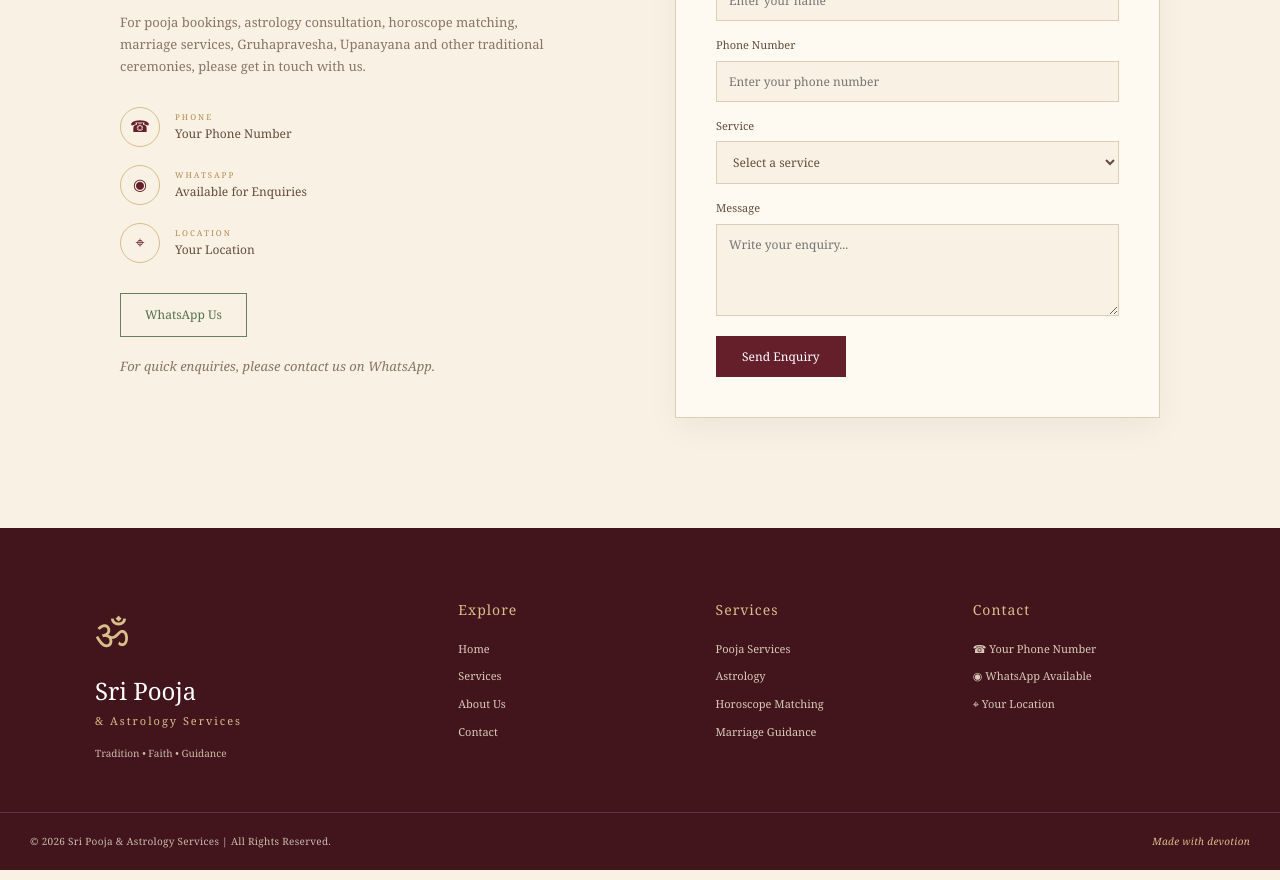
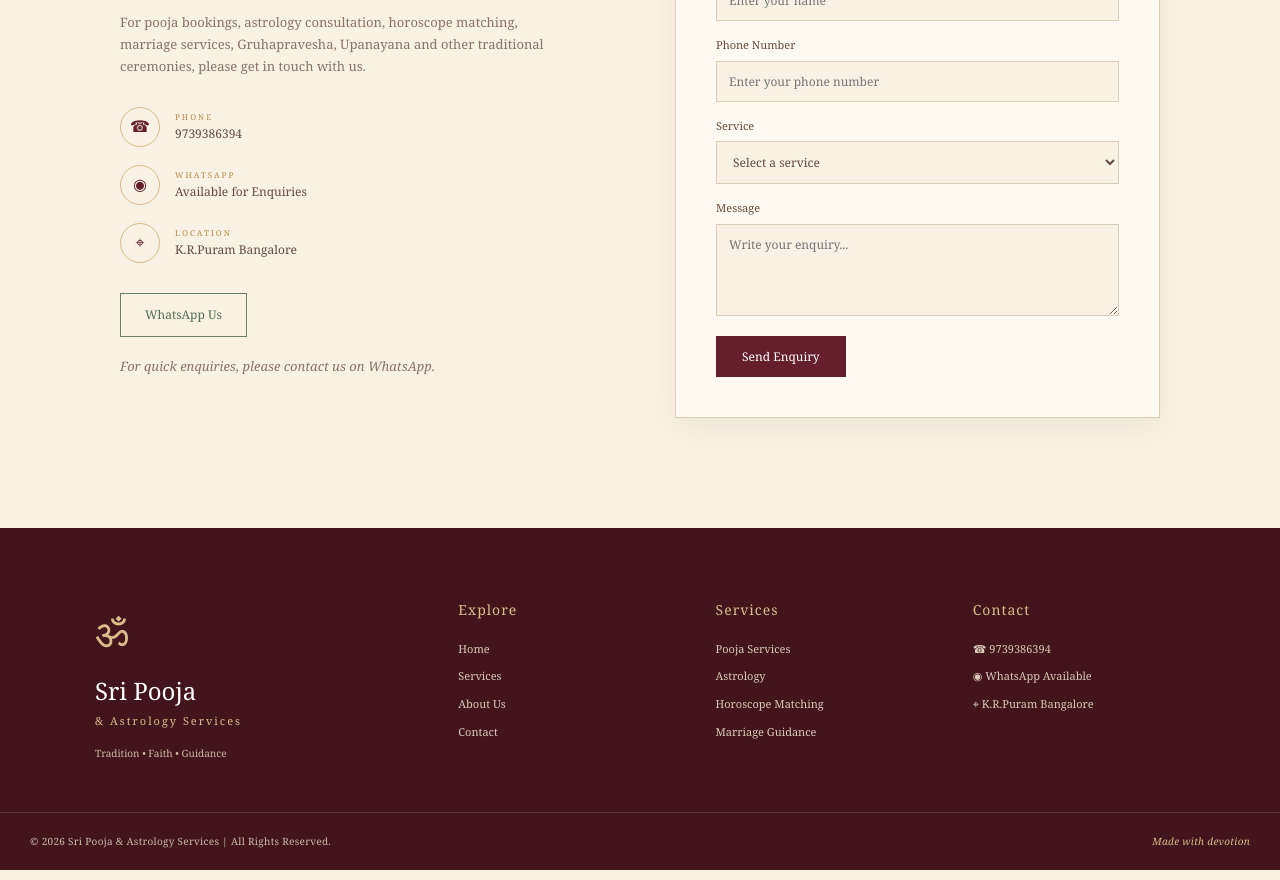
Before and after one commit to Ruchitha-sridhar10/astrology, a plain HTML site: page index.html in a window 1280 px wide. Shown: the part 4940-5820 px from the top of the page. Drawn offline with Linux system fonts and the light colour scheme.

```diff
--- a/index.html
+++ b/index.html
@@ -525,7 +525,7 @@
 
                         <div>
                             <small>PHONE</small>
-                            <strong>Your Phone Number</strong>
+                            <strong>9739386394</strong>
                         </div>
 
                     </div>
@@ -549,7 +549,7 @@
 
                         <div>
                             <small>LOCATION</small>
-                            <strong>Your Location</strong>
+                            <strong>K.R.Puram Bangalore</strong>
                         </div>
 
                     </div>
@@ -726,9 +726,9 @@
                     Contact
                 </h3>
 
-                <p>☎ Your Phone Number</p>
+                <p>☎ 9739386394</p>
                 <p>◉ WhatsApp Available</p>
-                <p>⌖ Your Location</p>
+                <p>⌖ K.R.Puram Bangalore</p>
 
             </div>
 
```
